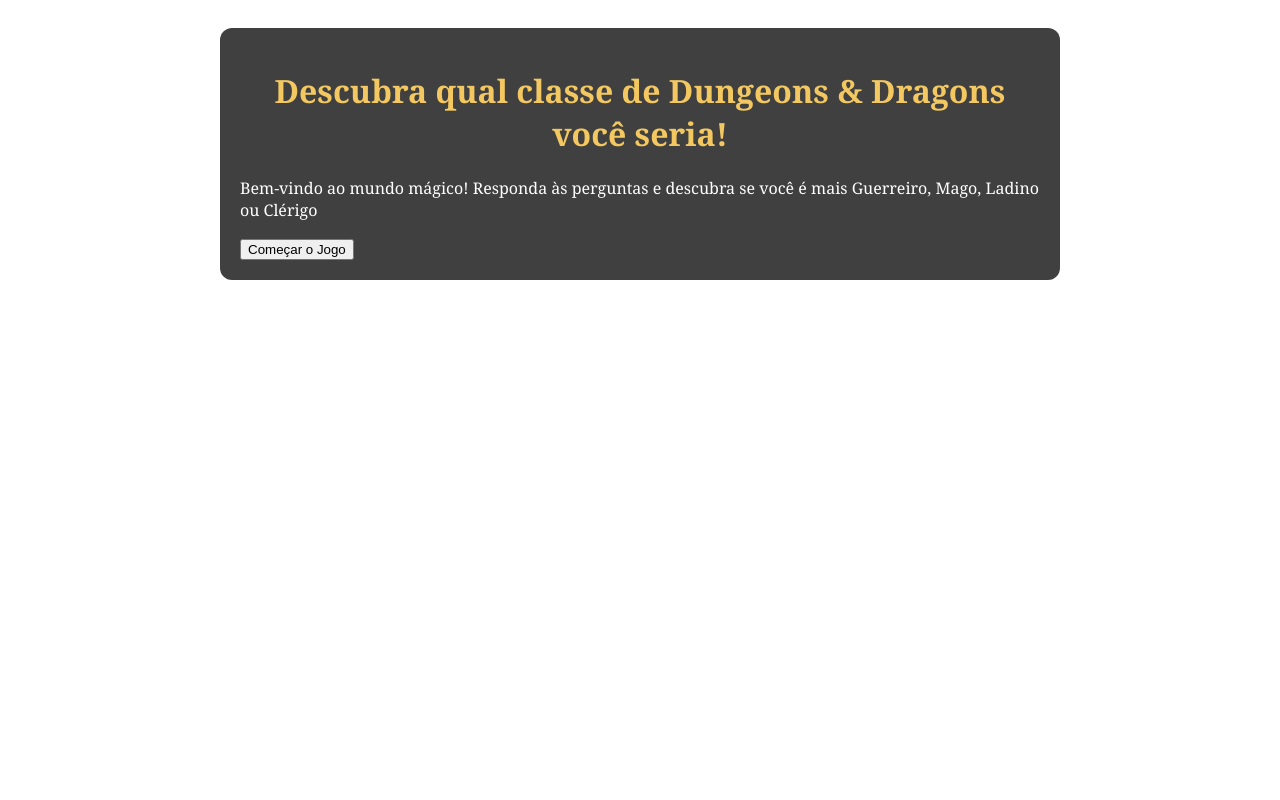
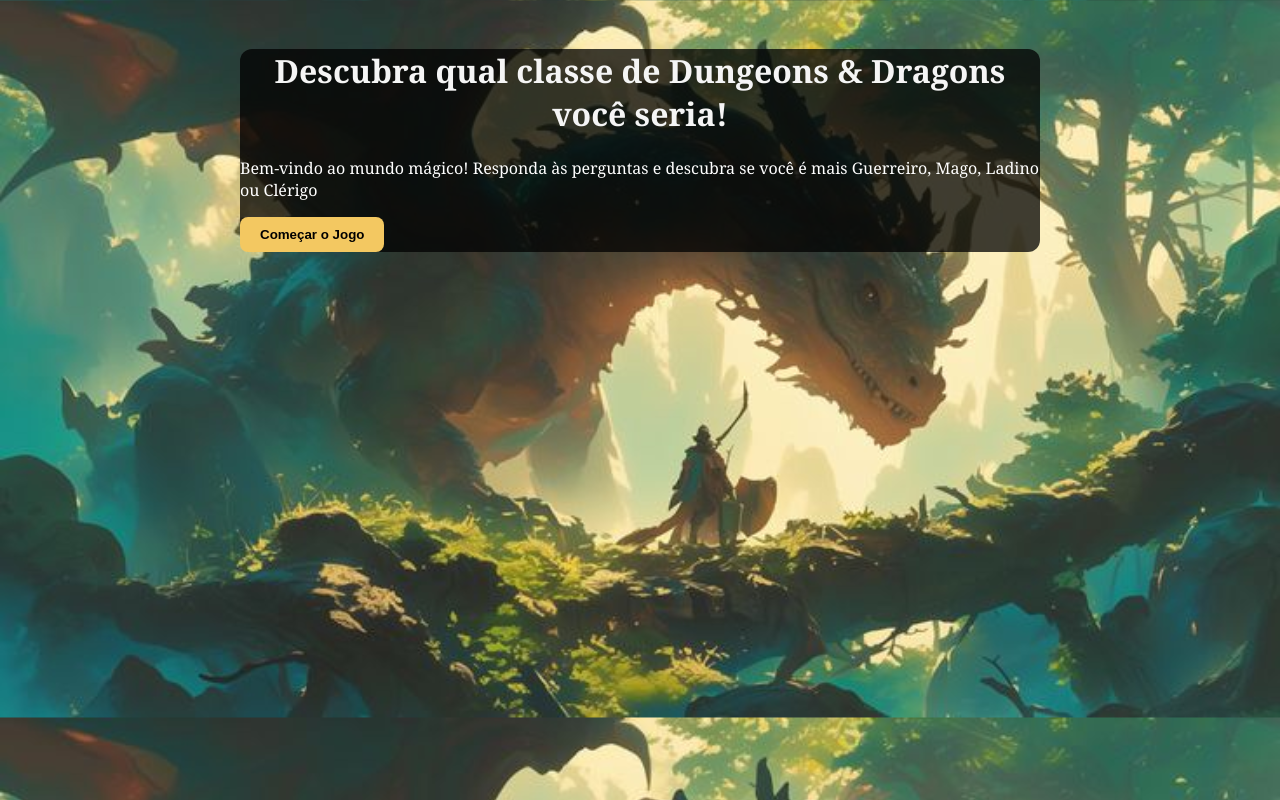
Before and after one commit to Gustavo-CS/Pagina_web_personagens, a plain HTML site: page index.html in a window 1280 px wide. Drawn offline with Linux system fonts and the light colour scheme.

Commit message:
besteira

```diff
--- a/style.css
+++ b/style.css
@@ -1,13 +1,13 @@
 body {
     font-family: 'Georgia', serif;
     background-size: cover;
+    background-image: url("components/eb2e9ccb079e26102b7427a94d4b3bc6.jpg");
     color: #fff;
     padding: 20px;
   }
 
   .container {
     background-color: rgba(0, 0, 0, 0.75);
-    padding: 20px;
     border-radius: 12px;
     max-width: 800px;
     margin: auto;
@@ -15,5 +15,14 @@ body {
 
   h1, h2 {
     text-align: center;
-    color: #f3c861;
+    color: #f5f5f5;
   }
+
+  button {
+    padding: 10px 20px;
+    background-color: #f3c861;
+    border: none;
+    border-radius: 8px;
+    font-weight: bold;
+    cursor: pointer;
+  }
```
Also changed, not shown: components/eb2e9ccb079e26102b7427a94d4b3bc6.jpg (added).
